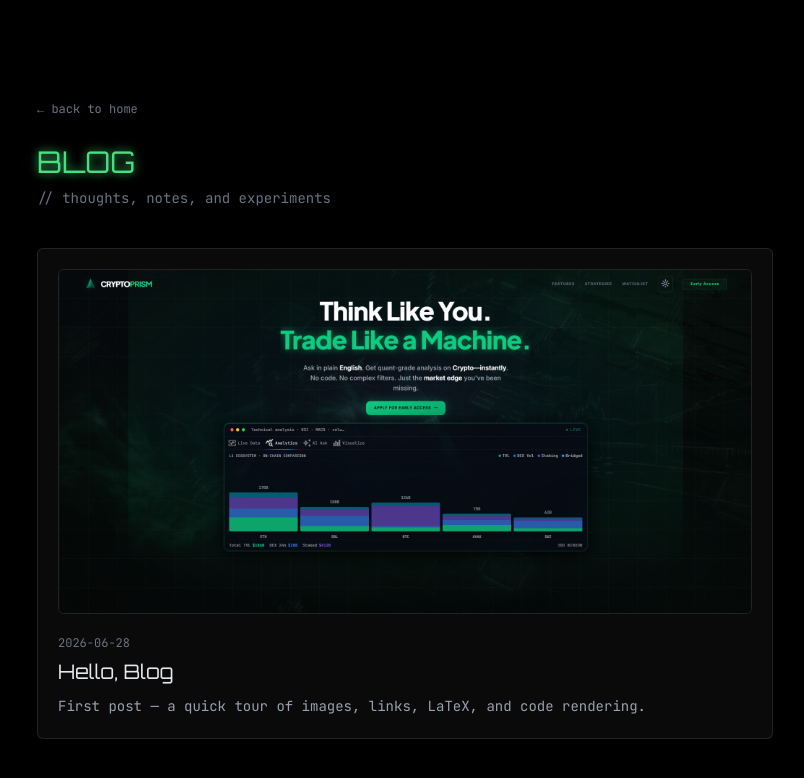
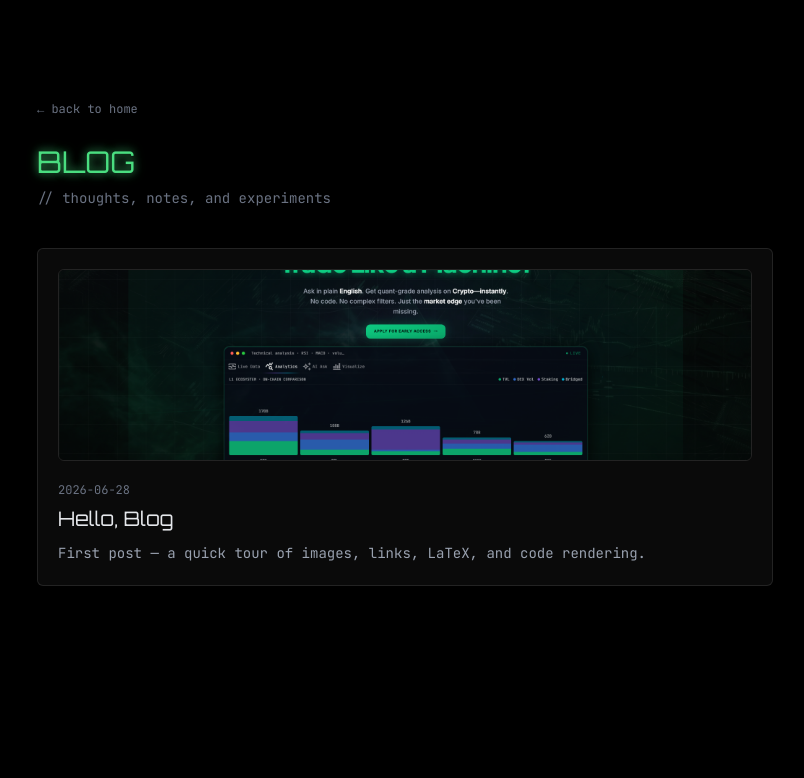
Before and after one commit to Skywalker1080/theraykar-portfolio, a Next.js app: page /blog in a window 1280 px wide. Shown: the top 778 px of the page, without its empty margins (235-1039 px from the left). Built offline with nearby package versions, Linux system fonts and the light colour scheme; no server answers.

Commit message:
fix: prevent blog image distortion (object-fit + cover sizing)

```diff
--- a/src/app/blog/page.tsx
+++ b/src/app/blog/page.tsx
@@ -39,7 +39,8 @@ export default function BlogIndexPage() {
                   alt={post.title}
                   width={1200}
                   height={630}
-                  className="rounded-md border border-white/10 mb-4 w-full h-auto"
+                  sizes="(max-width: 768px) 100vw, 768px"
+                  className="rounded-md border border-white/10 mb-4 w-full h-48 object-cover"
                 />
               )}
               <time className="font-mono text-xs text-gray-500">{post.date}</time>
--- a/src/components/mdx.tsx
+++ b/src/components/mdx.tsx
@@ -39,7 +39,8 @@ export const mdxComponents = {
       alt={alt ?? ""}
       width={1200}
       height={630}
-      className="rounded-md border border-white/10 my-6 w-full h-auto"
+      sizes="(max-width: 768px) 100vw, 768px"
+      className="rounded-md border border-white/10 my-6 w-full h-auto object-contain"
     />
   ),
 };
```
